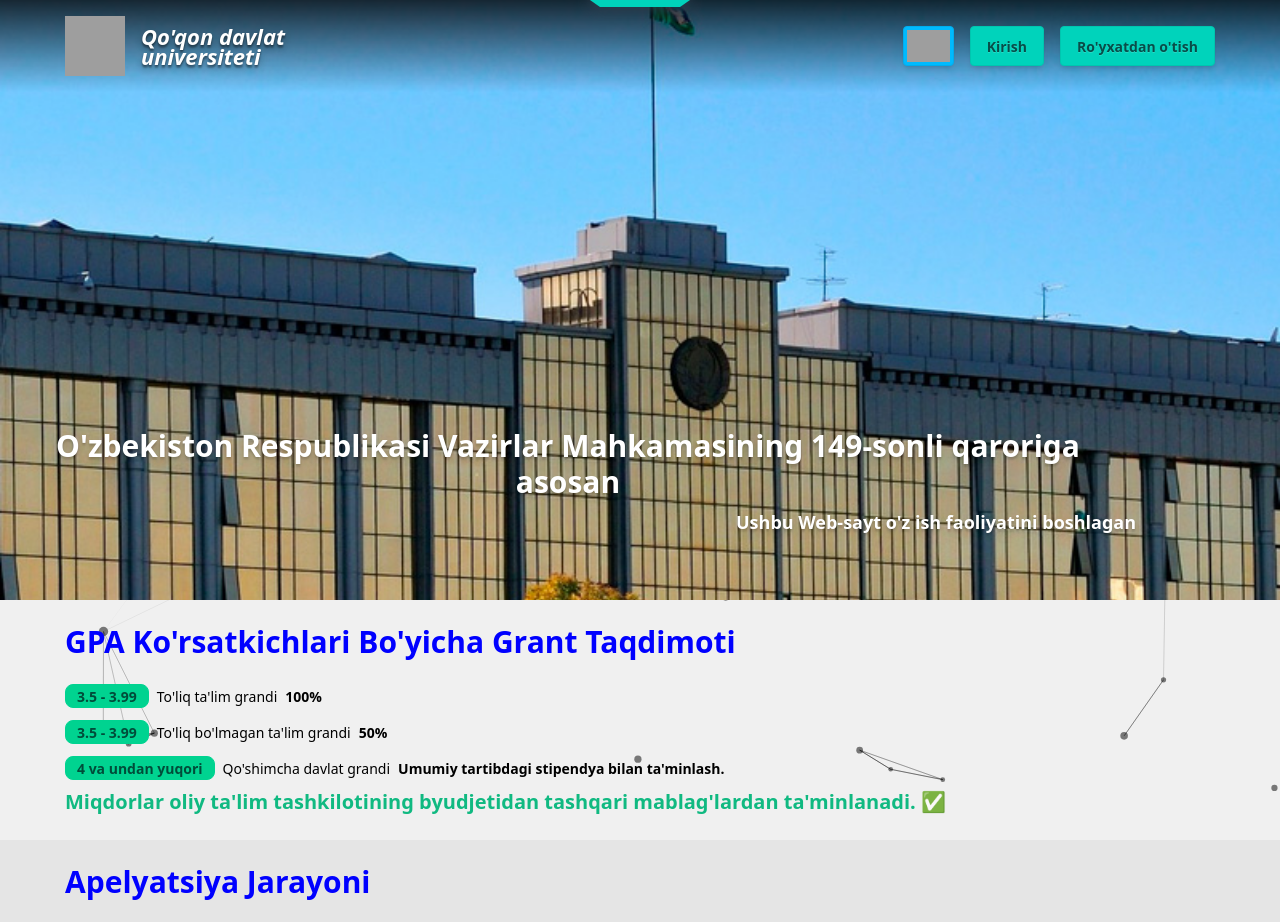
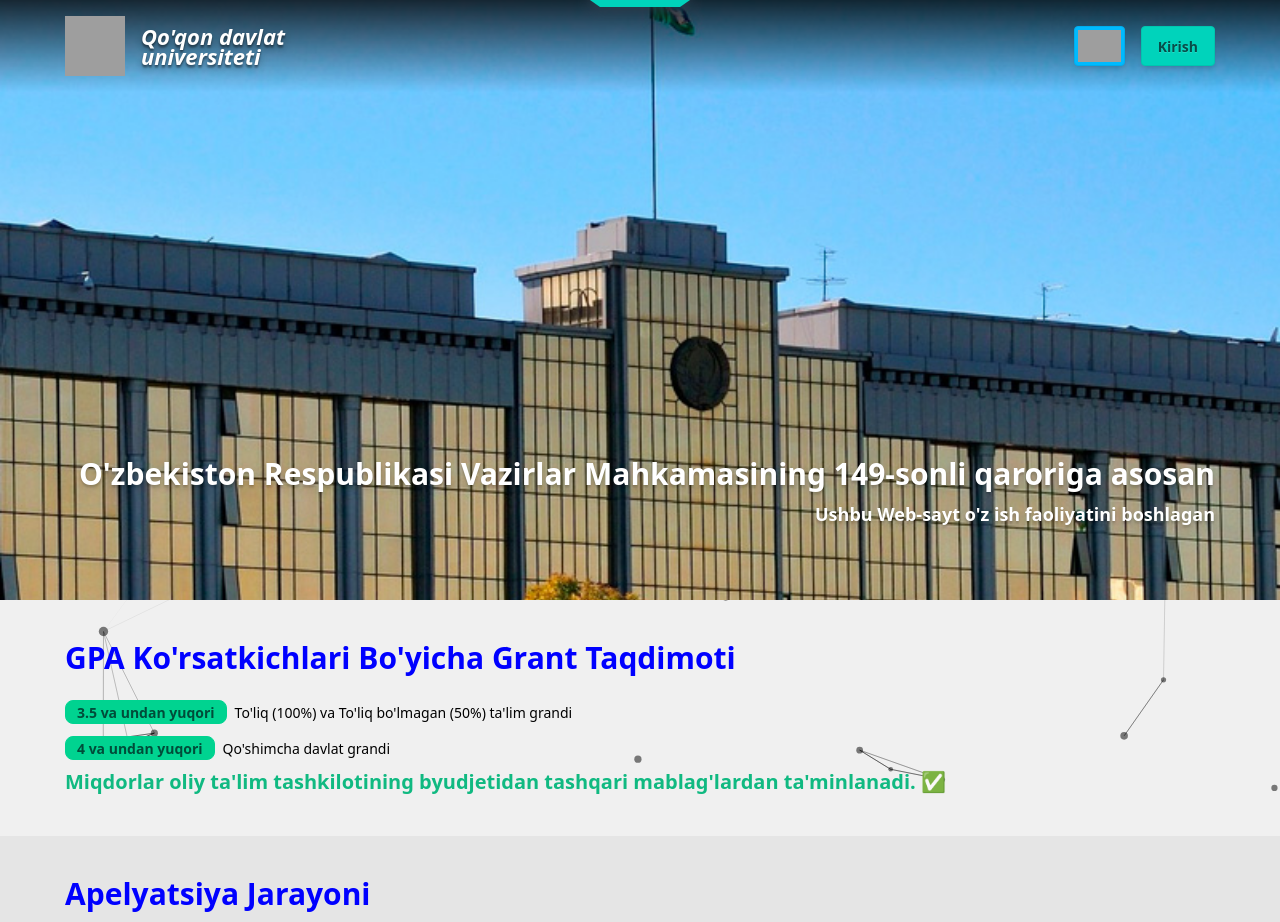
Before and after one commit to Azimjon-M/talaba-grand, a React (Vite) app: page / in a window 1280 px wide. Shown: the top 922 px of the page. Built offline with nearby package versions, Linux system fonts and the light colour scheme; grey boxes are pictures that could not be loaded.

Commit message:
-Sign in, Project ++

```diff
--- a/src/Pages/UserArizalarim/index.jsx
+++ b/src/Pages/UserArizalarim/index.jsx
@@ -26,7 +26,7 @@ const UserArizlarim = () => {
     ];
 
     return (
-        <div className="min-h-screen flex flex-col items-center bg-gray-100 dark:bg-gray-900 p-4">
+        <div className="flex flex-1 flex-col items-center bg-gray-100 dark:bg-gray-900 p-4">
             <h1 className="text-2xl font-bold text-gray-800 dark:text-white mb-6">
                 Arizalarim
             </h1>
--- a/src/Pages/UserCabinet/index.jsx
+++ b/src/Pages/UserCabinet/index.jsx
@@ -9,7 +9,7 @@ const UserCabinet = () => {
     const navigate = useNavigate();
     const isApelyatsya = location.state?.isApelyatsya || false;
 
-    const isTopForGPA = false;
+    const isTopForGPA = true;
 
     const [isSended, setIsSended] = useState(false);
 
@@ -53,7 +53,7 @@ const UserCabinet = () => {
     });
 
     return (
-        <div className="flex flex-1 items-center justify-center bg-gray-100 dark:bg-gray-900 min-h-screen">
+        <div className="flex flex-1 items-center justify-center bg-gray-100 dark:bg-gray-900">
             {!isSended ? (
                 <form
                     onSubmit={formik.handleSubmit}
@@ -192,9 +192,36 @@ const UserCabinet = () => {
                                     Qo'shimcha grand
                                 </h2>
                                 <div className="mb-4">
+                                    <div className="flex items-center gap-2">
+                                        <input
+                                            id="checkbox"
+                                            name="checkbox"
+                                            type="checkbox"
+                                            className="checkbox checkbox-accent mt-1"
+                                            onChange={(event) =>
+                                                formik.setFieldValue(
+                                                    'checkbox',
+                                                    event.currentTarget.files[0]
+                                                )
+                                            }
+                                        />
+                                        {formik.touched.file5 &&
+                                            formik.errors.file5 && (
+                                                <p className="text-red-600 text-sm mt-1">
+                                                    {formik.errors.file5}
+                                                </p>
+                                            )}
+                                        <label
+                                            htmlFor="checkbox"
+                                            className="block text-gray-700 dark:text-gray-300 font-medium"
+                                        >
+                                            Qo'shimcha grand olishni istaysizmi?
+                                        </label>
+                                    </div>
+
                                     <label
                                         htmlFor="file5"
-                                        className="block text-gray-700 dark:text-gray-300 font-medium"
+                                        className="block text-gray-700 dark:text-gray-300 font-medium mt-2"
                                     >
                                         5-Fayl
                                     </label>
--- a/src/components/Apelyatsya/index.jsx
+++ b/src/components/Apelyatsya/index.jsx
@@ -13,7 +13,10 @@ const Apelyatsya = () => {
     // };
 
     return (
-        <BoxBg $bgColor={apelyatsiyaBg} className="flex justify-center">
+        <BoxBg
+            $bgColor={apelyatsiyaBg}
+            className="flex justify-center p-2 md:p-4"
+        >
             <div className="flex flex-col md:flex-row justify-between items-start w-full lg:max-w-5xl md:max-w-3xl xl:max-w-[1150px] 2xl:max-w-[1400px] gap-6">
                 <div className="card-body px-0">
                     <TextColorBox
--- a/src/components/GPAkorsatkichlar/index.jsx
+++ b/src/components/GPAkorsatkichlar/index.jsx
@@ -6,7 +6,10 @@ const GPAkorsatkichlar = () => {
     const { GPAKorsatkichBg, GPAKorsatkichTitle, GPAKorsatkichEndTexts } =
         Theme;
     return (
-        <BoxBg $bgColor={GPAKorsatkichBg} className="flex justify-center">
+        <BoxBg
+            $bgColor={GPAKorsatkichBg}
+            className="flex justify-center p-2 md:p-4"
+        >
             <div className="flex flex-col md:flex-row justify-between items-start w-full lg:max-w-5xl md:max-w-3xl xl:max-w-[1150px] 2xl:max-w-[1400px] gap-6">
                 <div className="card-body px-0">
                     <TextColorBox
@@ -18,32 +21,20 @@ const GPAkorsatkichlar = () => {
                     <div className="space-y-3 ">
                         <p className="text-black dark:text-white flex items-center gap-2">
                             <span
-                                className={`badge badge-success font-semibold`}
+                                className={`badge badge-success font-semibold whitespace-nowrap`}
                             >
-                                3.5 - 3.99
+                                3.5 va undan yuqori
                             </span>
-                            To'liq ta'lim grandi{' '}
-                            <span className="font-semibold">100%</span>
+                            To'liq (100%) va To'liq bo'lmagan (50%) ta'lim grandi
+                            {/* <span className="font-semibold">100%</span> */}
                         </p>
                         <p className="text-black dark:text-white flex items-center gap-2">
                             <span
-                                className={`badge badge-success font-semibold`}
-                            >
-                                3.5 - 3.99
-                            </span>
-                            To'liq bo'lmagan ta'lim grandi{' '}
-                            <span className="font-semibold">50%</span>
-                        </p>
-                        <p className="text-black dark:text-white flex items-center gap-2">
-                            <span
-                                className={`badge badge-success font-semibold`}
+                                className={`badge badge-success font-semibold whitespace-nowrap`}
                             >
                                 4 va undan yuqori
                             </span>
-                            Qo'shimcha davlat grandi{' '}
-                            <span className="font-semibold">
-                                Umumiy tartibdagi stipendya bilan ta'minlash.
-                            </span>
+                            Qo'shimcha davlat grandi
                         </p>
                     </div>
                     {/* <div className="divider"></div> */}
--- a/src/components/MainSection/index.jsx
+++ b/src/components/MainSection/index.jsx
@@ -27,7 +27,7 @@ const MainSection = () => {
     ];
 
     return (
-        <section className="w-full h-[600px] flex justify-center items-center line-gradient dark:bg-gray-900">
+        <section className="w-full h-[400px] lg:h-[500px] xl:h-[600px] 2xl:h-[800px] flex justify-center items-center line-gradient dark:bg-gray-900">
             <Swiper
                 scrollbar={{
                     hide: true,
@@ -53,13 +53,15 @@ const MainSection = () => {
                         />
 
                         {/* Slide Content */}
-                        <div className="absolute inset-0 flex flex-col items-center justify-center lg:items-end lg:justify-end lg:pr-[5%] lg:pb-[5%] z-40 me-20">
+                        <div className="w-full h-full flex justify-center items-end">
+                            <div className="w-full lg:max-w-5xl md:max-w-3xl xl:max-w-[1150px] 2xl:max-w-[1400px] flex flex-col items-center justify-center lg:items-end lg:justify-end mb-2 lg:pb-[5%] z-40">
                                 <h2 className="text-2xl md:text-3xl font-bold text-white text-shadow-lg shadow-black ">
                                     {slide.title}
                                 </h2>
                                 <p className="mt-2 text-md md:text-lg font-semibold text-white text-shadow-lg shadow-black ">
                                     {slide.description}
                                 </p>
+                            </div>
                         </div>
                     </SwiperSlide>
                 ))}
--- a/src/components/Navbar/index.jsx
+++ b/src/components/Navbar/index.jsx
@@ -102,12 +102,14 @@ const Navbar = () => {
                     >
                         Kirish
                     </Link>
-                    <Link
+
+                    {/* Ro'yxatdan o'tish */}
+                    {/* <Link
                         className="btn btn-accent btn-sm sm:btn-md p-[3px] sm:p-4 shadow-md"
                         to="/signin-user"
                     >
                         Ro'yxatdan o'tish
-                    </Link>
+                    </Link> */}
                 </div>
             </div>
         </NavbarContainer>
--- a/src/utils/index.js
+++ b/src/utils/index.js
@@ -36,14 +36,15 @@ const routes = [
         element: LoginUser,
         role: null,
     },
-    {
-        id: useId,
-        title: 'SignInUser',
-        path: '/signin-user',
-        //   icon: ,
-        element: SignIn,
-        role: null,
-    },
+    // Ro'yxatdan o'tish
+    // {
+    //     id: useId,
+    //     title: 'SignInUser',
+    //     path: '/signin-user',
+    //     //   icon: ,
+    //     element: SignIn,
+    //     role: null,
+    // },
     {
         id: useId,
         title: 'LoginAdmin',
```
Lines whose indentation alone changed are shown as unchanged.
